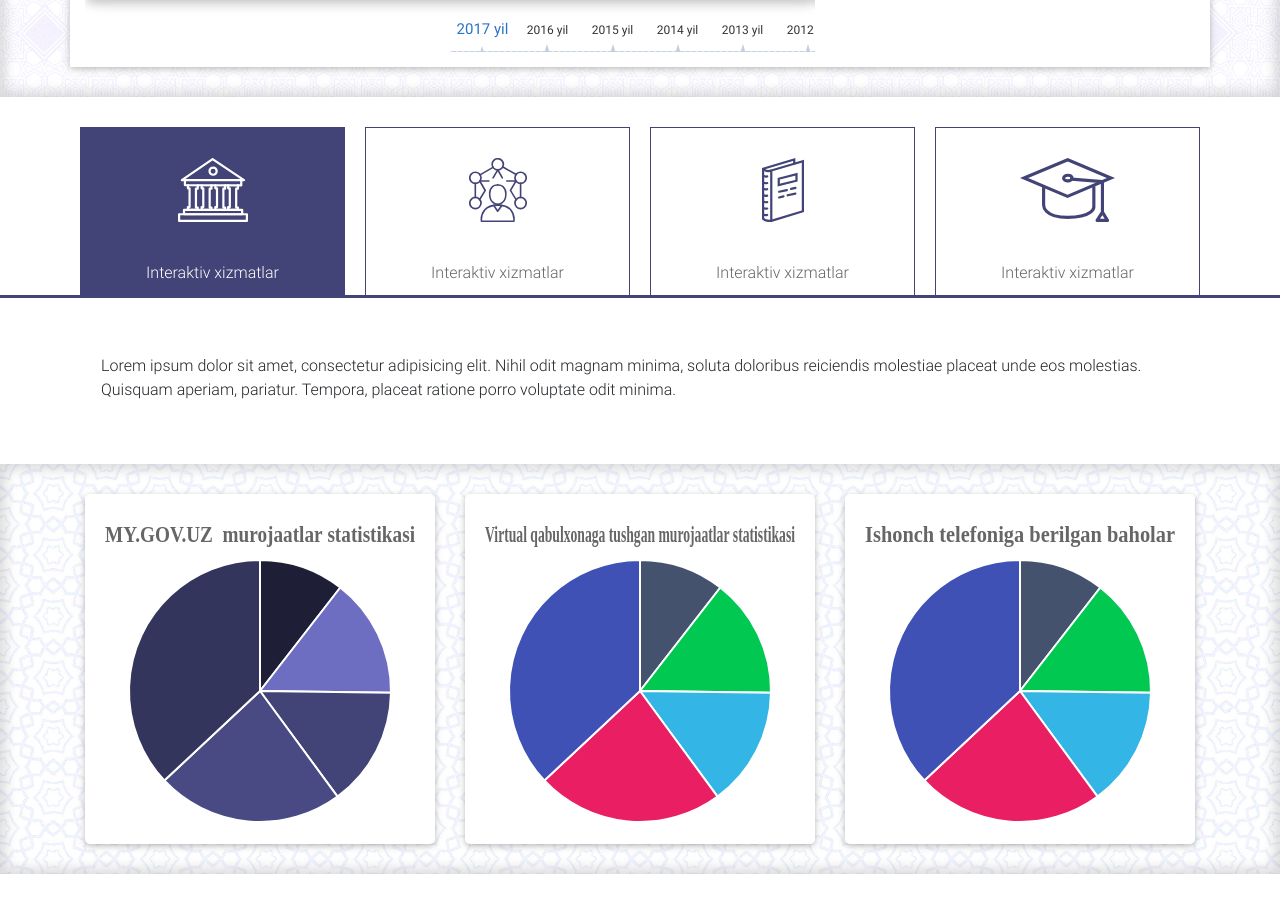
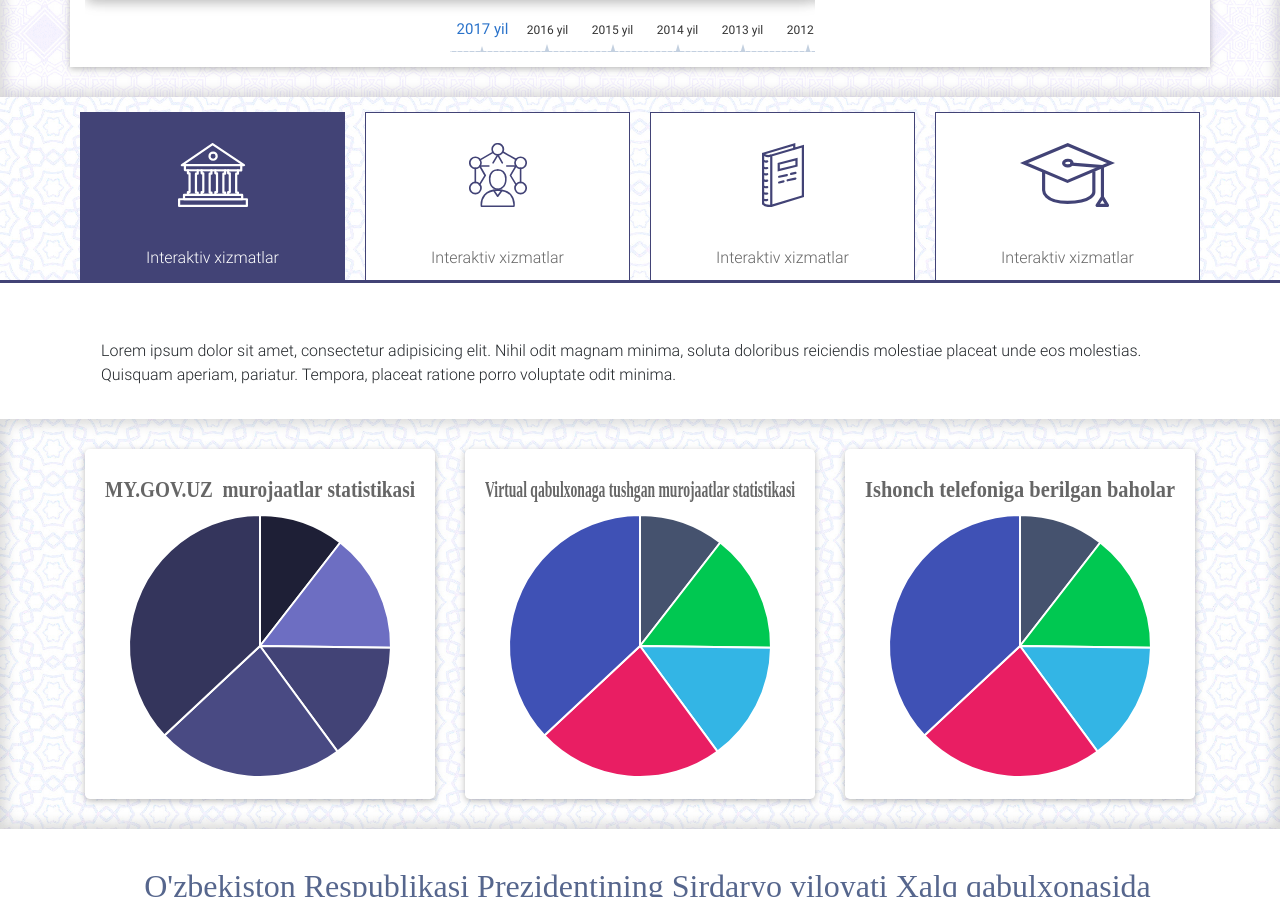
Before and after one commit to dasturchiuz/youngsoftwp, a plain HTML site: page index2.html in a window 1280 px wide. Shown: the part 1914-2811 px from the top of the page. Drawn offline with Linux system fonts and the light colour scheme; a web font is replaced by a local one.

Commit message:
5 sentyabr 21-01

```diff
--- a/css/custom-styles.css
+++ b/css/custom-styles.css
@@ -937,6 +937,7 @@ header ul .specialView .dropdown-menu{right:-15px;
 
 }
 .customtabli{
+	background: #FFFFFF;
 	margin-right: 10px;
 	margin-left: 10px;
 	border-top: 1px solid #424376;
@@ -1610,3 +1611,14 @@ footer > h5{
 	-webkit-mask: url(../bootstrap/img/svg/inter.svg) no-repeat center;
 	mask: url(../bootstrap/img/svg/inter.svg) no-repeat center;
 }
+
+.section-tabs{
+	position: relative;
+	overflow: hidden;
+}
+.tabss{
+	background: url(../bootstrap/img/back.jpg);
+	background-size: 25%;
+	position: relative;
+	overflow: hidden;
+}
--- a/index2.html
+++ b/index2.html
@@ -678,10 +678,10 @@
         </div>
     </section>
 
-    <section class="section-murojaat">
-        <ul class="nav md-pills nav-justified pills-secondary tabbottom">
+    <section class="section-tabs">
+        <ul class="nav md-pills nav-justified tabss pills-secondary tabbottom">
             <div class="container">
-                <div class="row">
+                <div class="row" style="padding-top: 15px;">
             <li class="nav-item customtabli waves-light">
                 <a class="nav-link active " data-toggle="tab" href="#panel4" role="tab"><div class="govermentsvg"></div><br> Interaktiv xizmatlar</a></a>
             </li>
```
